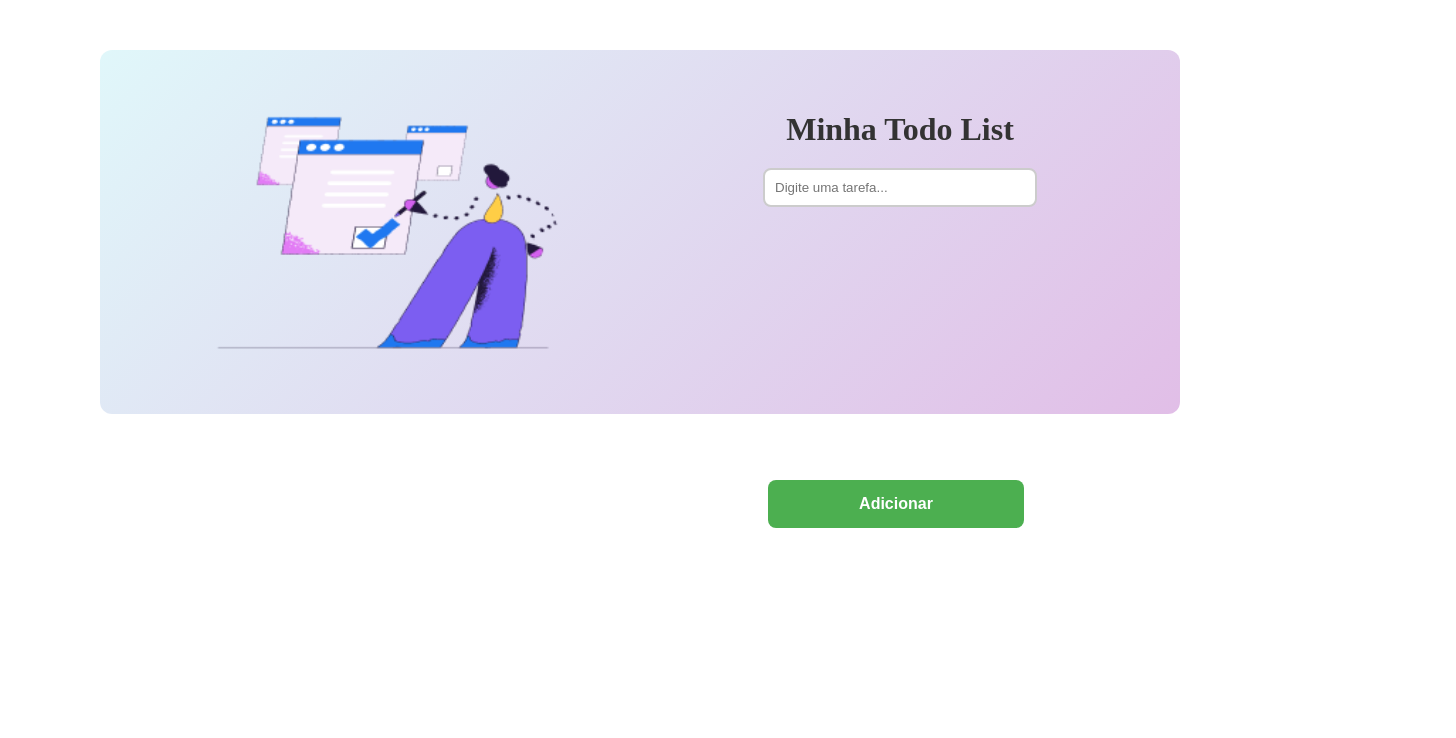
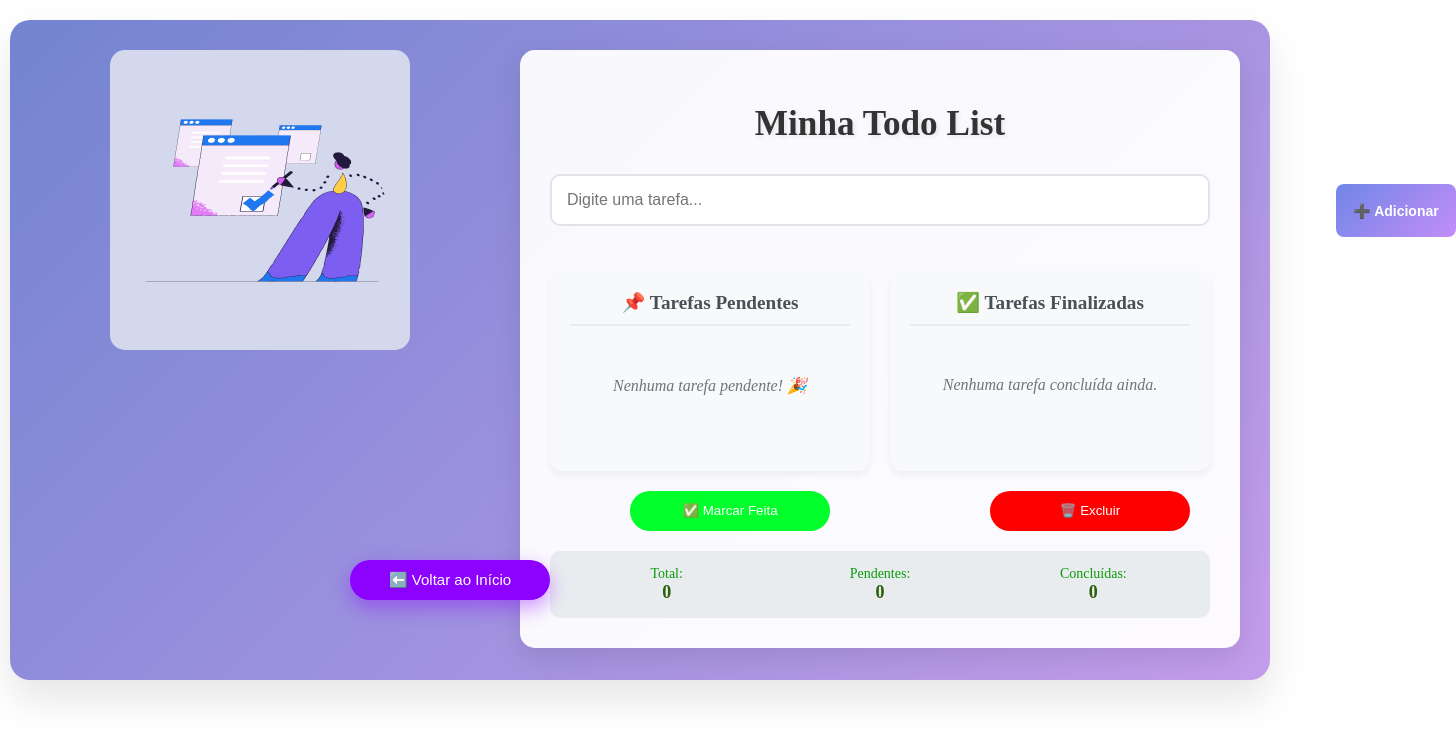
Before and after one commit to Tais1719/Todo-List, a React (Vite) app: page /todoiten in a window 1280 px wide. Shown: the top 738 px of the page, 1456 px wide, since content can reach past the window. Built offline with nearby package versions, Linux system fonts and the light colour scheme.

Commit message:
mudei o nome do button para botao1

```diff
--- a/src/Components/TodoApp.jsx
+++ b/src/Components/TodoApp.jsx
@@ -17,7 +17,7 @@ function Home() {
 
       <img src={Abertura} alt="Todo List" className="app-image" />
       <h1 className="todo-title">Organize Seu Dia com Nossa Todo List</h1>
-      <button onClick={() => navigate('/todoiten')}>Vamos começar</button>
+      <button className='botao1' onClick={() => navigate('/todoiten')}>Vamos começar</button>
     </div>
   );
 }
--- a/src/Components/TodoIten.jsx
+++ b/src/Components/TodoIten.jsx
@@ -1,59 +1,132 @@
-import { useState } from "react";
+import { useState, useEffect } from "react";
+import { useNavigate } from "react-router-dom";
 import "../Styles/todoIten.css";
-import Foto from "../assets/foto-de-fundo.png"; // mesma imagem da Home
+import Foto from "../assets/foto-de-fundo.png";
 
 export default function TodoIten() {
-  const [tasks, setTasks] = useState([]);
+  // Inicializa tasks a partir do localStorage
+  const [tasks, setTasks] = useState(() => {
+    const storedTasks = localStorage.getItem("tasks");
+    return storedTasks ? JSON.parse(storedTasks) : [];
+  });
   const [newTask, setNewTask] = useState("");
+  const [selectedTasks, setSelectedTasks] = useState([]);
+  const navigate = useNavigate();
+
+  // Salva no localStorage sempre que tasks mudar
+  useEffect(() => {
+    localStorage.setItem("tasks", JSON.stringify(tasks));
+  }, [tasks]);
 
   const addTask = () => {
-    if (newTask.trim() === "") return;
-    setTasks([...tasks, { text: newTask, completed: false }]);
+    if (!newTask.trim()) return;
+    const task = { text: newTask, completed: false, id: Date.now() };
+    setTasks(prev => [...prev, task]);
     setNewTask("");
   };
 
-  const toggleTask = (index) => {
-    const updatedTasks = tasks.map((task, i) =>
-      i === index ? { ...task, completed: !task.completed } : task
-    );
-    setTasks(updatedTasks);
+  const toggleTaskSelection = (id) => {
+    if (selectedTasks.includes(id)) {
+      setSelectedTasks(prev => prev.filter(taskId => taskId !== id));
+    } else {
+      setSelectedTasks(prev => [...prev, id]);
+    }
   };
 
-  const removeTask = (index) => {
-    setTasks(tasks.filter((_, i) => i !== index));
+  const markSelectedAsCompleted = () => {
+    setTasks(prev =>
+      prev.map(task =>
+        selectedTasks.includes(task.id) ? { ...task, completed: true } : task
+      )
+    );
+    setSelectedTasks([]);
   };
 
+  const removeSelectedTasks = () => {
+    setTasks(prev => prev.filter(task => !selectedTasks.includes(task.id)));
+    setSelectedTasks([]);
+  };
+
+  const goToHome = () => navigate("/");
+
+  const pendingTasks = tasks.filter(task => !task.completed);
+  const completedTasks = tasks.filter(task => task.completed);
+
+  const TaskList = ({ tasks, title, emptyMessage }) => (
+    <div className="task-section">
+      <h3 className="section-title">{title}</h3>
+      {tasks.length === 0 ? (
+        <p className="empty-message">{emptyMessage}</p>
+      ) : (
+        <ul className="todo-list">
+          {tasks.map(task => (
+            <li key={task.id} className={task.completed ? "completed" : ""}>
+              <input
+                type="checkbox"
+                checked={selectedTasks.includes(task.id)}
+                onChange={() => toggleTaskSelection(task.id)}
+              />
+              <span>{task.text}</span>
+            </li>
+          ))}
+        </ul>
+      )}
+    </div>
+  );
+
   return (
-    <div className="todo-iten-container">
-      {/* BLOCO DA IMAGEM */}
+    <div className="todo-container">
       <div className="todo-left">
+        <div className="image-placeholder">
           <img src={Foto} alt="Banner Todo" className="todo-banner" />
         </div>
+      </div>
 
-      {/* BLOCO DA TODO LIST */}
       <div className="todo-right">
         <h1>Minha Todo List</h1>
 
-        {/* Input + botão */}
-        <div className="todo-input-area">
+        <div className="input-section">
+          <div className="input-add-container">
             <input
               type="text"
               placeholder="Digite uma tarefa..."
               value={newTask}
-            onChange={(e) => setNewTask(e.target.value)}
+              onChange={e => setNewTask(e.target.value)}
+              onKeyPress={e => e.key === 'Enter' && addTask()}
             />
-          <button onClick={addTask}>Adicionar</button>
+            <button className="add-btn" onClick={addTask}>➕ Adicionar</button>
+          </div>
         </div>
 
-        {/* Lista de tarefas */}
-        <ul className="todo-list">
-          {tasks.map((task, index) => (
-            <li key={index} className={task.completed ? "completed" : ""}>
-              <span onClick={() => toggleTask(index)}>{task.text}</span>
-              <button onClick={() => removeTask(index)}>❌</button>
-            </li>
-          ))}
-        </ul>
+        <div className="tasks-container">
+          <TaskList tasks={pendingTasks} title="📌 Tarefas Pendentes" emptyMessage="Nenhuma tarefa pendente! 🎉" />
+          <TaskList tasks={completedTasks} title="✅ Tarefas Finalizadas" emptyMessage="Nenhuma tarefa concluída ainda." />
+        </div>
+
+        <div className="button-group">
+          <button
+            className="complete-btn"
+            onClick={markSelectedAsCompleted}
+            disabled={selectedTasks.length === 0}
+          >
+            ✅ Marcar Feita
+          </button>
+          <button
+            className="delete-btn"
+            onClick={removeSelectedTasks}
+            disabled={selectedTasks.length === 0}
+          >
+            🗑️ Excluir
+          </button>
+        </div>
+
+        <div className="stats">
+          <span className="stat-item">Total: <strong>{tasks.length}</strong></span>
+          <span className="stat-item">Pendentes: <strong>{pendingTasks.length}</strong></span>
+          <span className="stat-item">Concluídas: <strong>{completedTasks.length}</strong></span>
+        </div>
+
+        <button className="back-top-btn" onClick={goToHome}>⬅️ Voltar ao Início</button>
       </div>
     </div>
   );
--- a/src/Styles/index.css
+++ b/src/Styles/index.css
@@ -29,19 +29,19 @@
   font-family: 'Segoe UI', Tahoma, Geneva, Verdana, sans-serif;
 }
 /* src/Styles/index.css */
-button {
+.botao1 {
   position: absolute;   /* posiciona em relação ao container pai */
   top: 60vh;            /* distância do topo da tela */
   left: 70%;            /* centraliza horizontalmente */
   transform: translateX(-50%); /* corrige centralização */
   width: 20%;
   height: 6dvh;
-  background-color: #ae9add;
+    background-color: #56ced6;
+
   color: white;
   border: none;
   padding: 12px 24px;
   font-size: 16px;
-  font-weight: bold;
   border-radius: 20px;
   cursor: pointer;
   transition: all 0.3s ease;
@@ -49,8 +49,9 @@ button {
 
 /* Efeito ao passar o mouse */
 button:hover {
-  background-color: #510f69;
-  transform: translateX(-50%) scale(1.05); /* mantém centralizado ao ampliar */
+  background-color: #b8e2ec;
+
+
 }
 
 /* Ícone pulsante */
--- a/src/Styles/todoIten.css
+++ b/src/Styles/todoIten.css
@@ -1,94 +1,281 @@
-/* Container principal dividido em 2 blocos */
-.todo-iten-container {
-
+.todo-container {
   display: flex;
+  flex-direction: row;
+  width: 100%;
   justify-content: center;
   align-items: flex-start;
   gap: 40px;
-  margin: 50px auto;
-  padding: 40px;
-  background: linear-gradient(135deg, #e0f7fa, #e1bee7);
-  border-radius: 12px;
-  max-width: 1000px;
+  margin: 20px auto;
+  padding: 30px;
+  background: linear-gradient(135deg, #7384d1 0%, #c49deb 100%);
+  border-radius: 20px;
+  max-width: 1200px;
+  box-shadow: 0 20px 40px rgba(0,0,0,0.1);
+  min-height: 600px;
 }
 
-/* BLOCO DA ESQUERDA (imagem) */
 .todo-left {
-  flex: 1;
+  flex: 0.8;
   display: flex;
   justify-content: center;
   align-items: center;
 }
 
-.todo-banner {
+.image-placeholder {
   width: 100%;
-  max-width: 400px;
-  border-radius: 12px;
-  object-fit: cover;
-}
-
-/* BLOCO DA DIREITA (todo list) */
-.todo-right {
-  flex: 1;
+  max-width: 300px;
+  height: 300px;
+  background-color:#d3d8ec;
+  border-radius: 15px;
   display: flex;
   flex-direction: column;
+  justify-content: center;
   align-items: center;
 }
 
-.todo-right h1 {
-  margin-bottom: 20px;
-  color: #333;
+.todo-right {
+  flex: 1.2;
+  display: flex;
+  flex-direction: column;
+  background: rgba(255,255,255,0.95);
+  padding: 30px;
+  border-radius: 15px;
+  box-shadow: 0 10px 30px rgba(0,0,0,0.1);
+  min-width: 0;
 }
 
-/* Input + botão */
-.todo-input-area {
-  display: flex;
-  justify-content: center;
-  gap: 10px;
-  margin-bottom: 20px;
+.todo-right h1 {
+  text-align: center;
+  margin-bottom: 30px;
+  color: #333;
+  font-size: 2.2rem;
+  text-shadow: 2px 2px 4px rgba(56, 55, 55, 0.1);
 }
 
-.todo-input-area input {
-  padding: 10px;
-  width: 250px;
-  border: 2px solid #ccc;
-  border-radius: 8px;
+.input-section {
+  margin-bottom: 30px;
 }
 
-.todo-input-area button {
+.input-add-container {
+  margin-bottom: 15px;
+}
+
+.input-section input {
+  width: 100%;
+  padding: 15px 120px 15px 15px;
+  border: 2px solid #e1e5e9;
+  border-radius: 10px;
+  font-size: 16px;
+  box-sizing: border-box;
+}
+
+.input-section input:focus {
+  outline: none;
+  border-color: #667eea;
+}
+
+.add-btn {
+  width: 120px;
+  height: 53px;
+  position: absolute;
+  left: 167vh;
+  top: 23%;
   padding: 10px 15px;
-  background: #4caf50;
   border: none;
   border-radius: 8px;
+  cursor: pointer;
+  font-size: 14px;
+  font-weight: bold;
+  background: linear-gradient(135deg, #7086e7, #c38df8);
   color: white;
-  cursor: pointer;
-  font-weight: bold;
+  white-space: nowrap;
 }
 
-.todo-input-area button:hover {
-  background: #45a049;
+/* Efeito ao passar o mouse */
+.add-btn:hover {
+  transform: translateY(-1px) scale(1.00);
+  background: linear-gradient(135deg, #a32bff, #d58bff);
+  box-shadow: 0 12px 28px rgba(141, 1, 255, 0.6);
 }
 
-/* Lista de tarefas */
+.complete-btn {
+  cursor: pointer;
+  margin-left: 10vh;
+  border: none;
+  border-radius: 20px;
+  width: 200px;
+  height: 40px;
+  background: #01ff2b;
+  color: white;
+}
+
+
+.complete-btn:hover {
+  background-color: #99d8a1;
+}
+
+
+.delete-btn {
+  cursor: pointer;
+    border: none;
+  border-radius: 20px;
+  width: 200px;
+  height: 40px;
+margin-left: 20vh;
+  background-color: red;
+  color: white;
+}
+
+.delete-btn:hover {
+  background-color: rgb(240, 112, 112);
+}
+
+.tasks-container {
+  display: flex;
+  gap: 20px;
+  margin-bottom: 20px;
+  flex-wrap: wrap;
+}
+
+.task-section {
+  flex: 1;
+  min-width: 280px;
+  max-width: 100%;
+  background: #f8f9fa;
+  border-radius: 12px;
+  padding: 20px;
+  min-height: 200px;
+  box-shadow: 0 4px 6px rgba(0,0,0,0.05);
+  box-sizing: border-box;
+  overflow: hidden;
+}
+
+.section-title {
+  color: #495057;
+  margin-bottom: 15px;
+  font-size: 1.2rem;
+  text-align: center;
+  padding-bottom: 10px;
+  border-bottom: 2px solid #e9ecef;
+  margin-top: 0;
+}
+
+.empty-message {
+  text-align: center;
+  color: #6c757d;
+  font-style: italic;
+  margin-top: 50px;
+}
+
 .todo-list {
   list-style: none;
   padding: 0;
+  margin: 0;
   width: 100%;
-  max-width: 350px;
+  max-width: 100%;
+  overflow: hidden;
 }
 
 .todo-list li {
-  display: flex;
-  justify-content: space-between;
-  align-items: center;
-  margin: 8px auto;
+  display: block;
+  width: 100%;
+  max-width: 100%;
   padding: 10px;
-  background: #f1f1f1;
+  margin-bottom: 8px;
+  background: white;
   border-radius: 8px;
-  cursor: pointer;
+  transition: all 0.2s ease;
+  box-sizing: border-box;
+  overflow: hidden;
+}
+
+.todo-list li:hover {
+  transform: none;
+  box-shadow: 0 4px 8px rgba(0,0,0,0.15);
+}
+
+.todo-list li.completed {
+  background: #d4edda;
 }
 
 .todo-list li.completed span {
+  padding: 5px;
   text-decoration: line-through;
-  color: gray;
+  color: #6c757d;
 }
+
+.todo-list input[type="checkbox"] {
+  width: 18px;
+  height: 18px;
+  cursor: pointer;
+  float: left;
+  margin-right: 10px;
+  margin-top: 2px;
+}
+
+.todo-list span {
+  display: block;
+  width: calc(100% - 30px);
+  font-size: 16px;
+  word-break: break-word;
+  overflow-wrap: break-word;
+  white-space: normal;
+  line-height: 1.4;
+  overflow: hidden;
+  text-overflow: ellipsis;
+}
+
+.stats {
+  display: flex;
+  justify-content: space-around;
+  background: #e9ecef;
+  padding: 15px;
+  border-radius: 10px;
+  margin-top: 20px;
+  flex-wrap: wrap;
+  gap: 10px;
+}
+
+.stat-item {
+  text-align: center;
+  color: #0b9b0b;
+  font-size: 14px;
+  flex: 1;
+  min-width: 80px;
+}
+
+.stat-item strong {
+  color: #275f06;
+  font-size: 18px;
+  display: block;
+}
+
+.back-top-btn {
+  cursor: pointer;
+  border: none;
+  border-radius: 20px;
+  width: 200px;
+  height: 40px;
+  background: #8d01ff;
+  color: white;
+  position: fixed;
+  left: 350px;
+  bottom: 200px;
+  color: #ffffff;
+  font-size: 15px;
+  display: block;
+    box-shadow: 0 8px 20px rgba(141, 1, 255, 0.4);
+  transition: all 0.9s ease;
+  z-index: 1000;
+}
+/* Efeito ao passar o mouse */
+.back-top-btn:hover {
+  transform: translateY(-5px) scale(1.05);
+  background: linear-gradient(135deg, #a32bff, #d58bff);
+  box-shadow: 0 12px 28px rgba(141, 1, 255, 0.6);
+}
+
+/* Efeito ao clicar */
+.back-top-btn:active {
+  transform: scale(0.95);
+}
```
Lines whose indentation alone changed are shown as unchanged.
